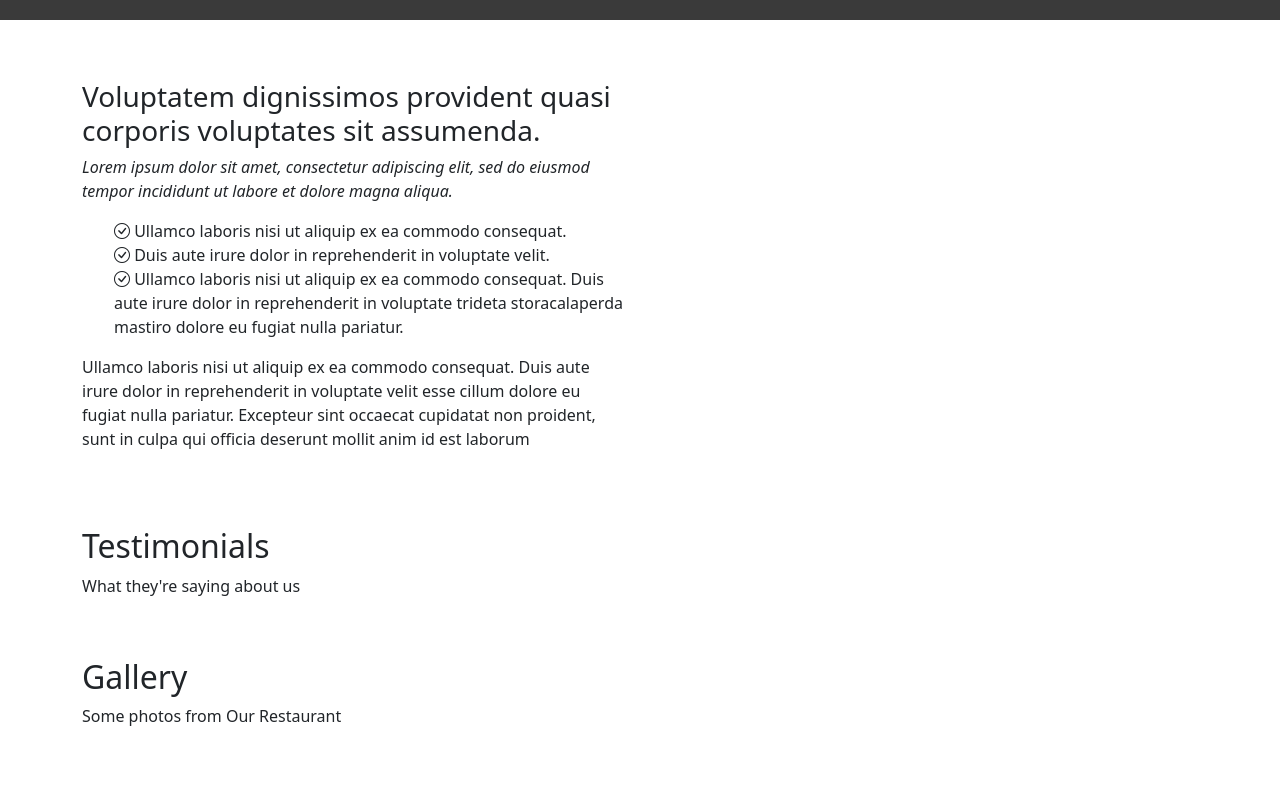
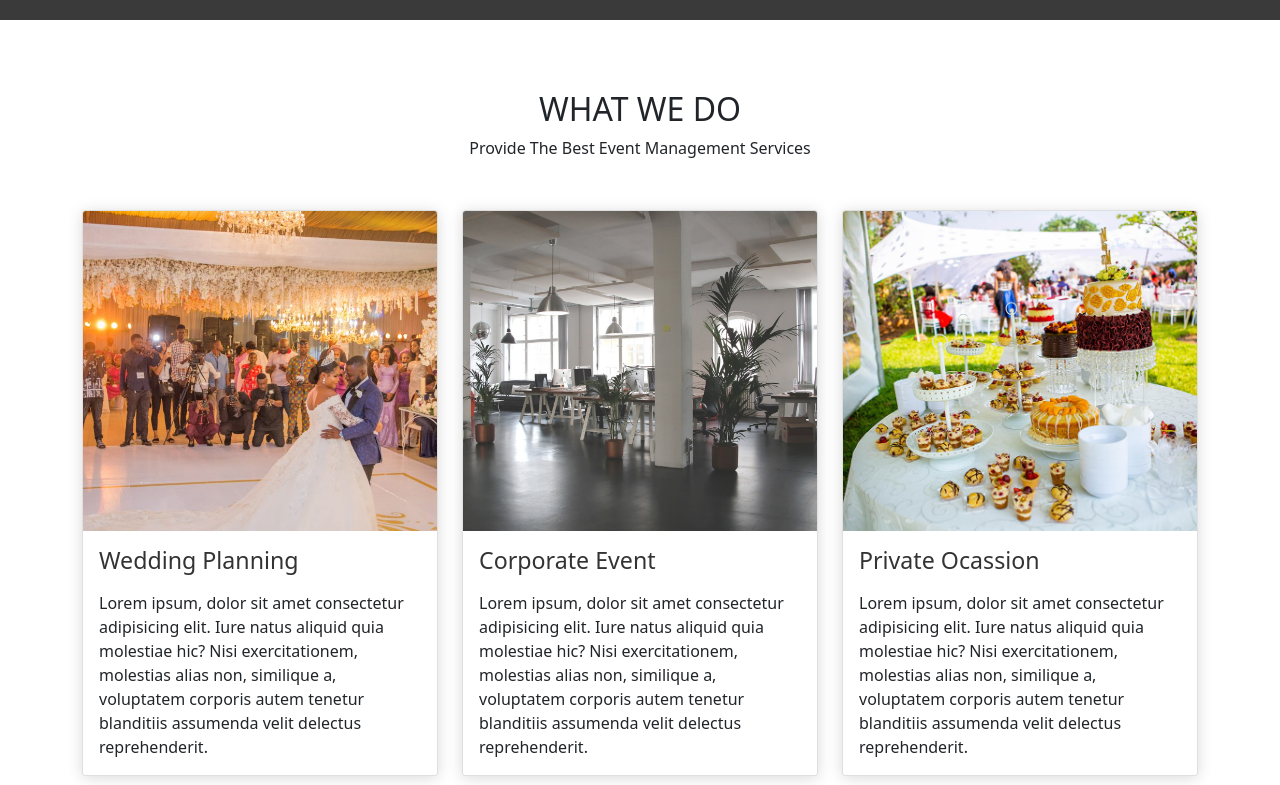
Before and after one commit to dyCodes/EventPlanner, a plain HTML site: page index.html in a window 1280 px wide. Shown: the part 720-1505 px from the top of the page. Drawn offline with Linux system fonts and the light colour scheme; grey boxes are pictures that could not be loaded.

Commit message:
add services section

```diff
--- a/assets/scss/_layout.scss
+++ b/assets/scss/_layout.scss
@@ -71,7 +71,7 @@ header {
 }
 // MAIN
 main > section {
-  margin: 60px 0;
+  margin: 70px 0;
 }
 // FOOTER
 footer {
--- a/assets/scss/main.scss
+++ b/assets/scss/main.scss
@@ -2,6 +2,15 @@
 @import "./base";
 @import "./layout";
 
+.section_title {
+  padding-bottom: 10px;
+  h2 {
+    text-transform: uppercase;
+  }
+  p {
+    text-transform: capitalize;
+  }
+}
 // HERO SECTION
 #hero {
   height: 100vh;
@@ -48,3 +57,31 @@
     }
   }
 }
+// SERVICES SECTION
+#services {
+  .card {
+    box-shadow: 0 2px 15px rgba(0, 0, 0, 0.15);
+    overflow: hidden;
+
+    img {
+      height: 320px;
+      object-fit: cover;
+      transition: 0.8s 0.1s;
+      &:hover {
+        transform: scale(1.15);
+      }
+    }
+    .card-body {
+      z-index: 1;
+      background: #fff;
+
+      .card-title {
+        font-size: 1.45rem;
+        color: #333;
+      }
+    }
+  }
+}
+// ABOUT SECTION
+// #about {
+// }
--- a/index.html
+++ b/index.html
@@ -90,6 +90,71 @@
     <!-- End Hero -->
 
     <main id="main">
+      <!-- ======= Services Section ======= -->
+      <section id="services" class="services">
+        <div class="container" data-aos="fade-up">
+          <div class="section_title text-center">
+            <h2>What we do</h2>
+            <p>Provide the Best event management Services</p>
+          </div>
+
+          <div class="content row">
+            <div class="col-lg-4 col-md-6">
+              <!-- CARD ITEM -->
+              <div class="card mt-4">
+                <img
+                  src="./assets/img/gallery/event-wedding.jpg"
+                  alt="services"
+                />
+                <div class="card-body">
+                  <h5 class="card-title">Wedding Planning</h5>
+                  <p class="card-text mt-3">
+                    Lorem ipsum, dolor sit amet consectetur adipisicing elit.
+                    Iure natus aliquid quia molestiae hic? Nisi exercitationem,
+                    molestias alias non, similique a, voluptatem corporis autem
+                    tenetur blanditiis assumenda velit delectus reprehenderit.
+                  </p>
+                </div>
+              </div>
+            </div>
+            <div class="col-lg-4 col-md-6">
+              <!-- CARD ITEM -->
+              <div class="card mt-4">
+                <img src="./assets/img/gallery/corporate.jpg" alt="services" />
+                <div class="card-body">
+                  <h5 class="card-title">Corporate Event</h5>
+                  <p class="card-text mt-3">
+                    Lorem ipsum, dolor sit amet consectetur adipisicing elit.
+                    Iure natus aliquid quia molestiae hic? Nisi exercitationem,
+                    molestias alias non, similique a, voluptatem corporis autem
+                    tenetur blanditiis assumenda velit delectus reprehenderit.
+                  </p>
+                </div>
+              </div>
+            </div>
+            <div class="col-lg-4 col-md-6">
+              <!-- CARD ITEM -->
+              <div class="card mt-4">
+                <img
+                  src="./assets/img/gallery/event-birthday.jpg"
+                  alt="services"
+                />
+                <div class="card-body">
+                  <h5 class="card-title">Private Ocassion</h5>
+                  <p class="card-text mt-3">
+                    Lorem ipsum, dolor sit amet consectetur adipisicing elit.
+                    Iure natus aliquid quia molestiae hic? Nisi exercitationem,
+                    molestias alias non, similique a, voluptatem corporis autem
+                    tenetur blanditiis assumenda velit delectus reprehenderit.
+                  </p>
+                </div>
+              </div>
+            </div>
+          </div>
+        </div>
+      </section>
+      <!-- End Services Section -->
+
       <!-- ======= About Section ======= -->
       <section id="about" class="about">
         <div class="container" data-aos="fade-up">
```
Also changed, not shown: assets/css/main.css.
